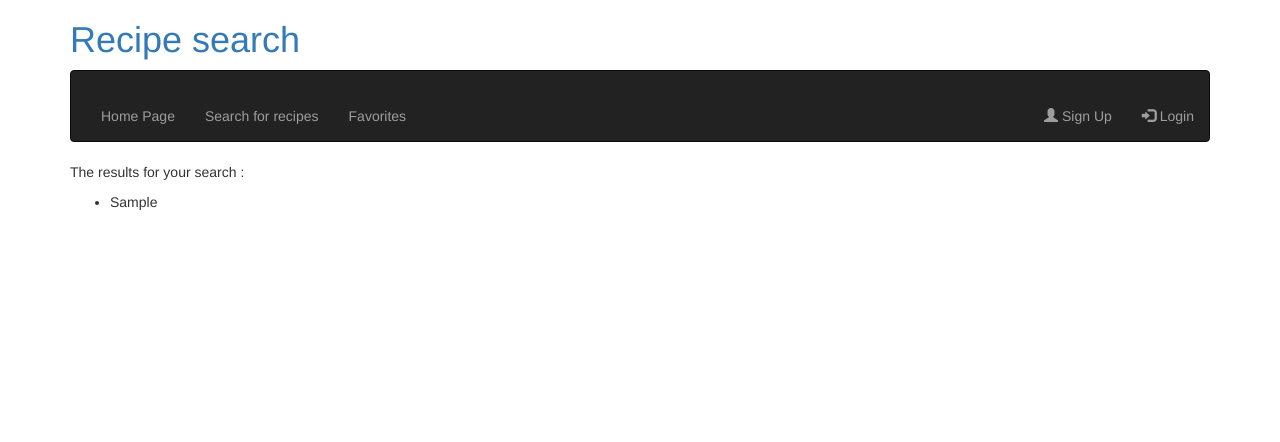
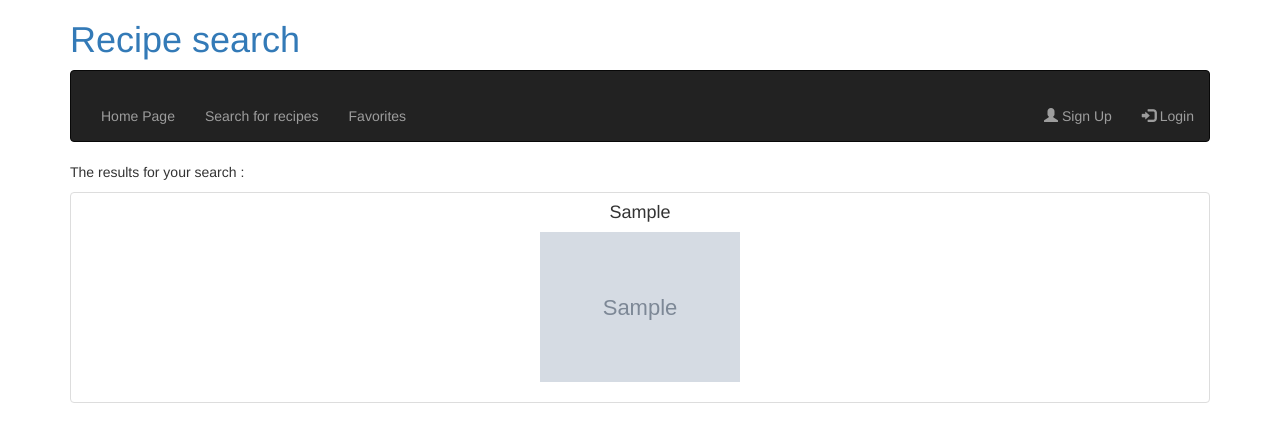
Before and after one commit to JuliaDutkiewicz/recipe_search, a Django app: template templates/search_results.html in a window 1280 px wide. Shown: the top 442 px of the page. Run offline with Django 3.2, Linux system fonts and the light colour scheme; the template is opened without the code that fills it: most values are stand-ins (such as "Sample title", 1, 10 or a date in 2020); grey boxes marked "Sample" are stand-in pictures; some libraries are stand-ins or nearby versions.

Commit message:
Result list

```diff
--- a/templates/search_results.html
+++ b/templates/search_results.html
@@ -13,11 +13,16 @@
     </head>
     <body>
     <p> The results for your search : </p>
-    <ul>
+    <div class="list-group">
         {% for m in meals %}
-            <li>{{ m.strMeal }}</li>
+            <a href="/{{ m.idMeal }}/" class="list-group-item">
+                <h4 class="list-group-item-heading"><center>{{ m.strMeal }}</center></h4>
+                <p class="list-group-item-image">
+                <center><img src={{ m.strMealThumb }} width="200"></center>
+                </p>
+            </a>
         {% endfor %}
-    </ul>
+    </div>
     </body>
     </html>
 {% endblock content %}
```
